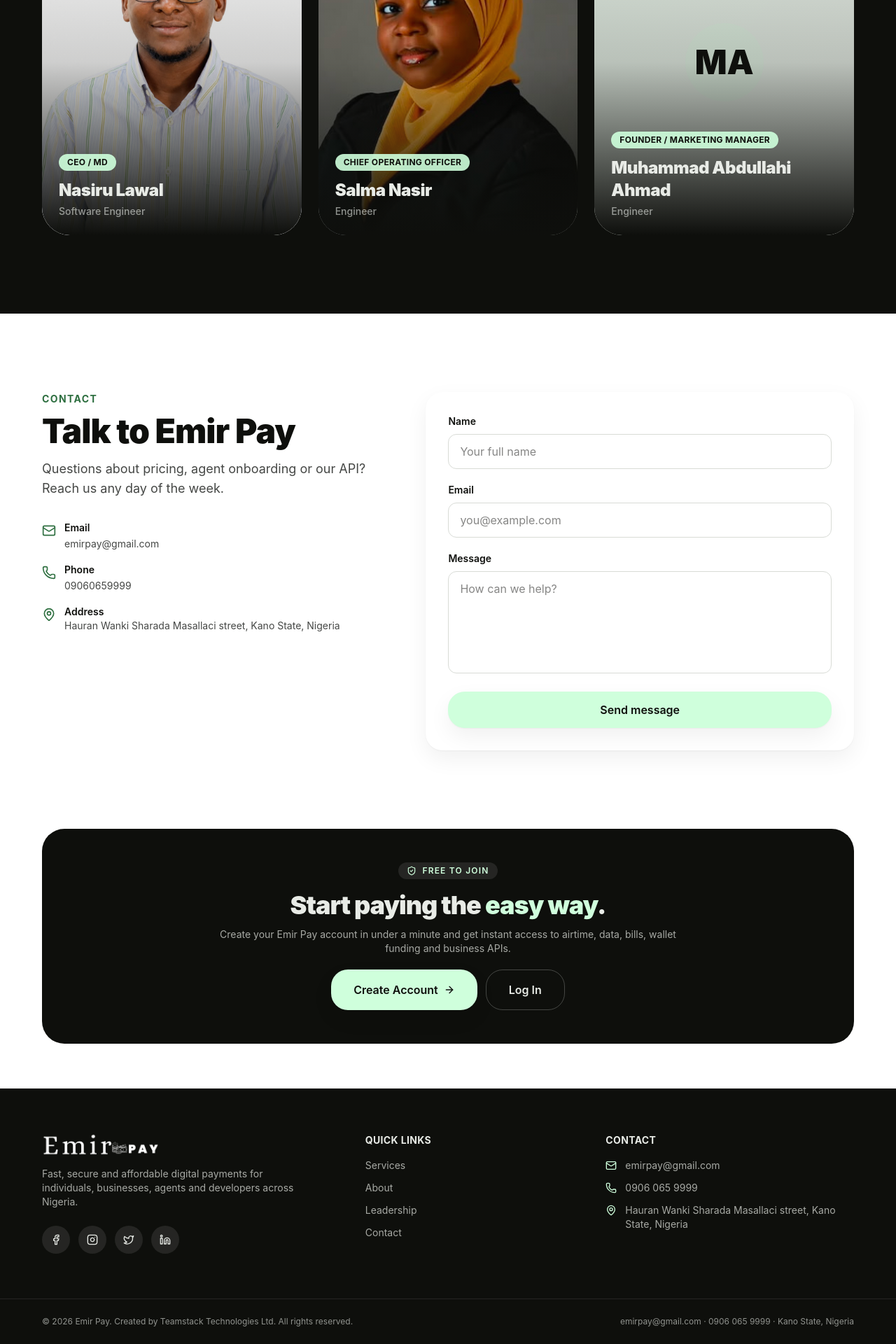
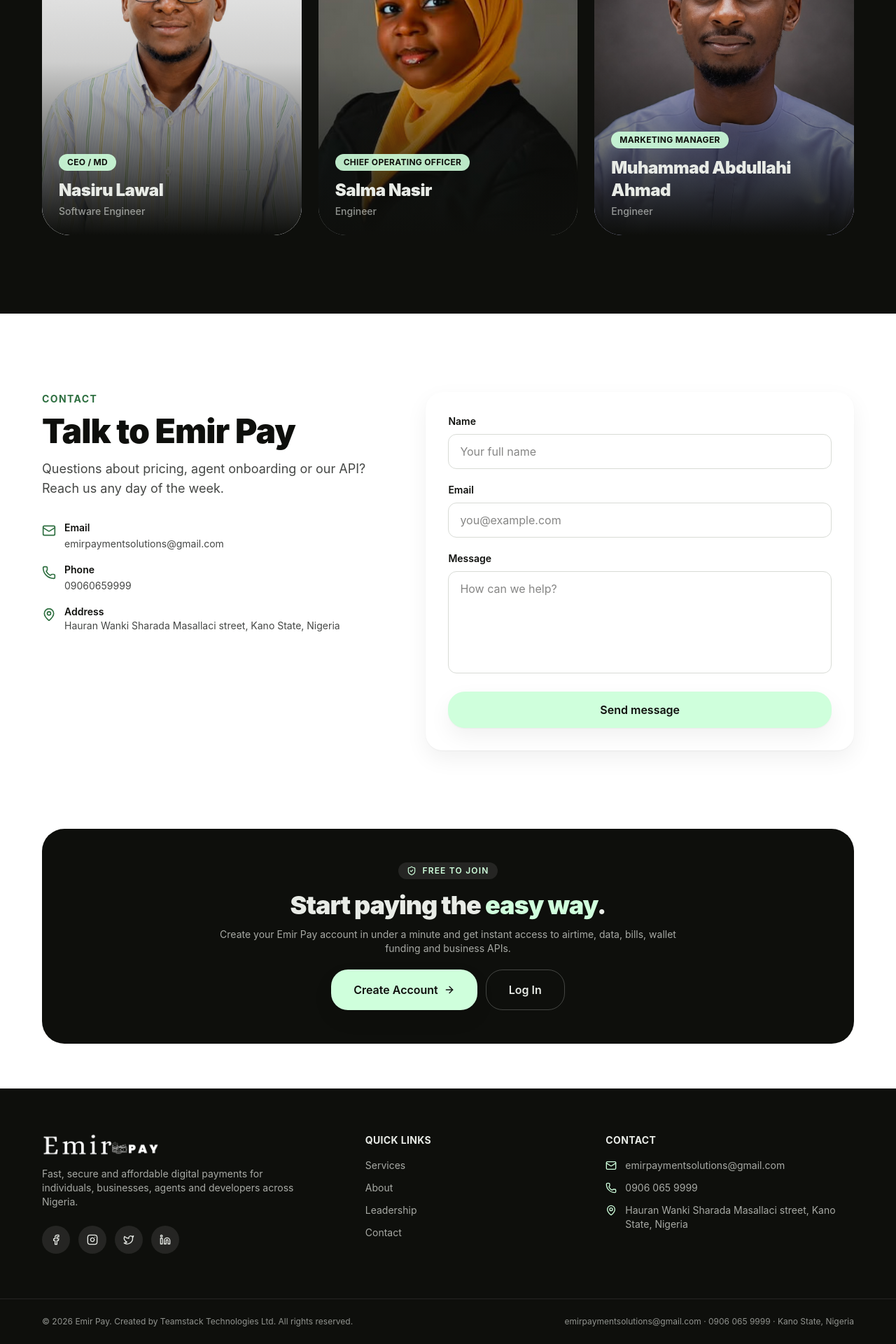
Before and after one commit to ubaliringim/EmirePay_app, a React (Vite) app in the folder frontend/: page / in a window 1280 px wide. Shown: the part 3977-5897 px from the top of the page at 70% size. Built offline with nearby package versions, Linux system fonts and the light colour scheme.

Commit message:
Update email to emirpaymentsolutions@gmail.com and add MM.jpeg for Muhammad Abdullahi Ahmad as Marketing Manager

```diff
--- a/frontend/src/components/site-footer.tsx
+++ b/frontend/src/components/site-footer.tsx
@@ -53,8 +53,8 @@
           <ul className="mt-4 space-y-3 text-sm text-canvas-soft/70">
             <li className="flex items-start gap-3">
               <Mail className="mt-0.5 h-4 w-4 shrink-0 text-primary" />
-              <a href="mailto:emirpay@gmail.com" className="hover:text-primary">
-                emirpay@gmail.com
+              <a href="mailto:emirpaymentsolutions@gmail.com" className="hover:text-primary">
+                emirpaymentsolutions@gmail.com
               </a>
             </li>
             <li className="flex items-start gap-3">
@@ -74,7 +74,7 @@
       <div className="border-t border-canvas-soft/10">
         <div className="section-shell flex flex-col gap-2 py-6 text-xs text-canvas-soft/60 sm:flex-row sm:items-center sm:justify-between">
           <p>© {new Date().getFullYear()} Emir Pay. Created by Teamstack Technologies Ltd. All rights reserved.</p>
-          <p>emirpay@gmail.com · 0906 065 9999 · Kano State, Nigeria</p>
+          <p>emirpaymentsolutions@gmail.com · 0906 065 9999 · Kano State, Nigeria</p>
         </div>
       </div>
     </footer>
--- a/frontend/src/routes/index.tsx
+++ b/frontend/src/routes/index.tsx
@@ -29,6 +29,7 @@
 import heroImage from "@/assets/hero-emirpay.png";
 import ceoImg from "@/assets/ceo.jpg";
 import cooImg from "@/assets/coo.jpg";
+import mmImg from "@/assets/mm.jpeg";
 import { SiteHeader } from "@/components/site-header";
 import { SiteFooter } from "@/components/site-footer";
 import { ActionButton, ActionLink, Field } from "@/components/ui-kit";
@@ -147,8 +148,8 @@
   {
     name: "Muhammad Abdullahi Ahmad",
     title: "Engineer",
-    rank: "Founder / Marketing Manager",
-    image: null,
+    rank: "Marketing Manager",
+    image: mmImg,
     initials: "MA",
   },
 ];
@@ -387,10 +388,10 @@
                   <div>
                     <p className="text-sm font-semibold text-ink">Email</p>
                     <a
-                      href="mailto:emirpay@gmail.com"
+                      href="mailto:emirpaymentsolutions@gmail.com"
                       className="text-sm text-body hover:text-secondary"
                     >
-                      emirpay@gmail.com
+                      emirpaymentsolutions@gmail.com
                     </a>
                   </div>
                 </li>
```
Also changed, not shown: frontend/src/assets/mm.jpeg (added), 1 other file (tests, documents, lock files or other folders).
